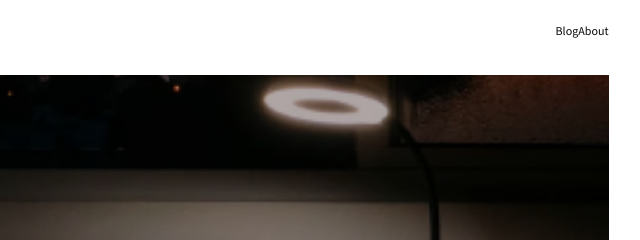
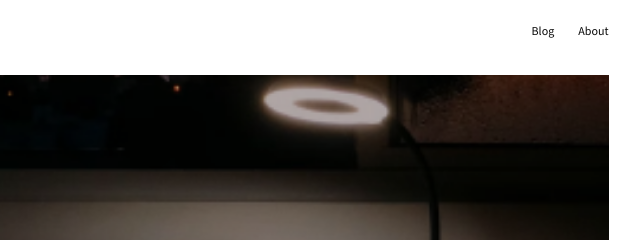
Before and after one commit to NabeelMansour/My_learning_journal, a plain HTML site: page index.html in a window 1280 px wide. Shown: the top 240 px of the page, 521-1161 px from the left. Drawn offline with nearby package versions, Linux system fonts and the light colour scheme.

Commit message:
modified the nav

```diff
--- a/style.css
+++ b/style.css
@@ -62,7 +62,7 @@ footer{
 .nav a{
     text-decoration: none;
     color: #090909;
-    padding-left: 3em 0 0 0;
+    padding-left: 2em;
 }
 
 .logo{
```
